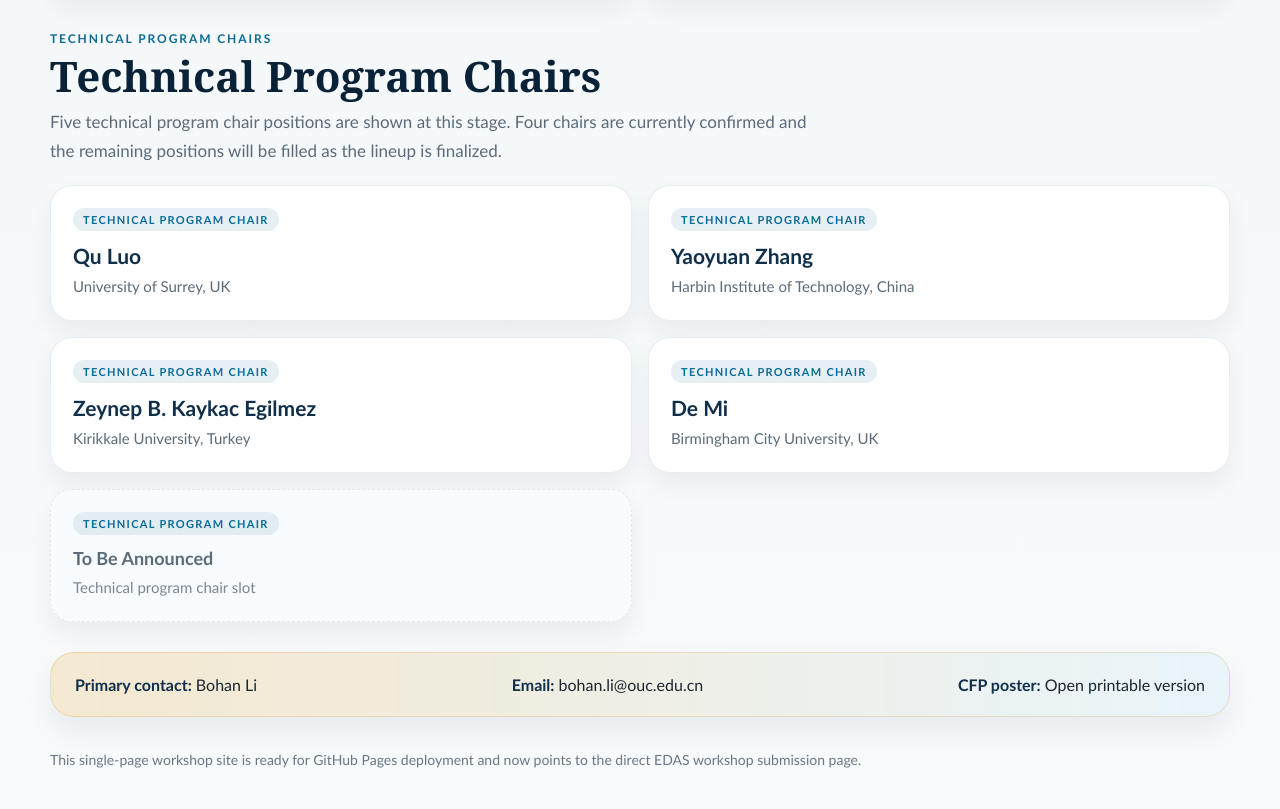
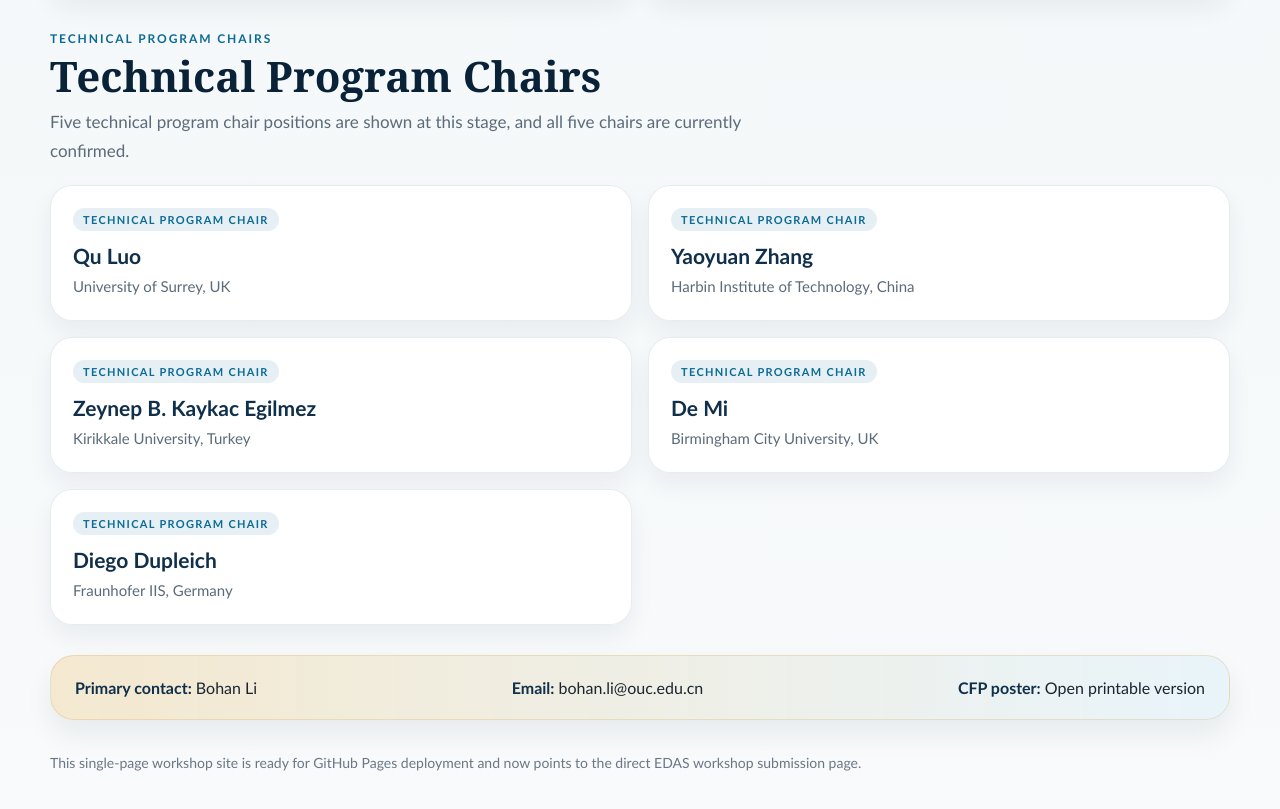
Before and after one commit to bhli168/pimrc2026-SAAM-Page, a plain HTML site: page index.html in a window 1280 px wide. Shown: the part 4275-5084 px from the top of the page. Drawn offline with Linux system fonts and the light colour scheme.

Commit message:
Add Diego Dupleich to TPC

```diff
--- a/index.html
+++ b/index.html
@@ -955,8 +955,7 @@
         <span class="section-kicker">Technical Program Chairs</span>
         <h2 class="section-title">Technical Program Chairs</h2>
         <p class="section-copy">
-          Five technical program chair positions are shown at this stage. Four chairs are currently confirmed and the
-          remaining positions will be filled as the lineup is finalized.
+          Five technical program chair positions are shown at this stage, and all five chairs are currently confirmed.
         </p>
       </div>
 
@@ -981,10 +980,10 @@
           <h3>De Mi</h3>
           <p>Birmingham City University, UK</p>
         </article>
-        <article class="organizer-card placeholder">
+        <article class="organizer-card">
           <span class="organizer-role">Technical Program Chair</span>
-          <h3>To Be Announced</h3>
-          <p>Technical program chair slot</p>
+          <h3>Diego Dupleich</h3>
+          <p>Fraunhofer IIS, Germany</p>
         </article>
       </div>
     </section>
```
Also changed, not shown: PIMRC2026_SAAM_CFP_poster.html (+1 -1 lines).
